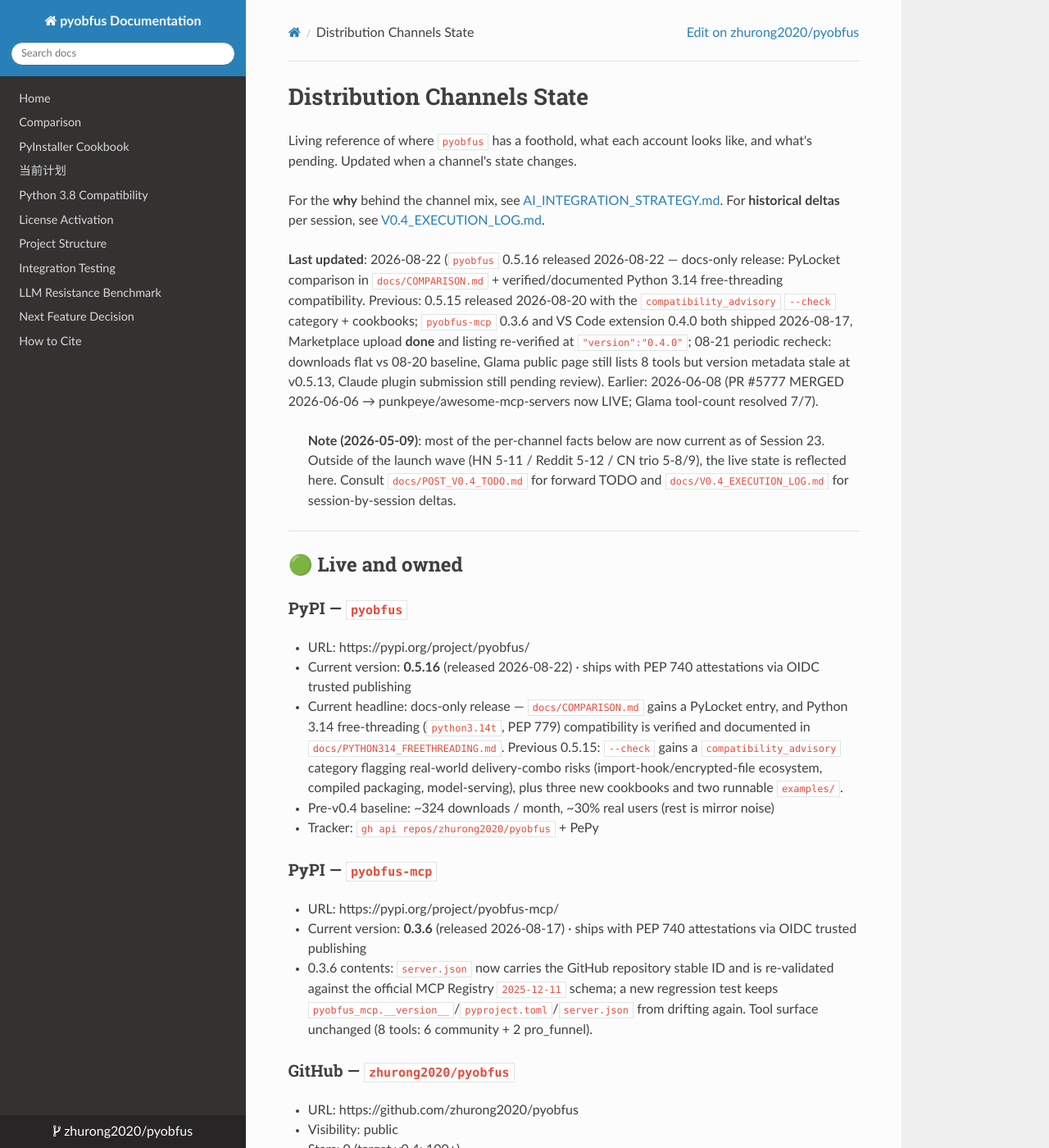
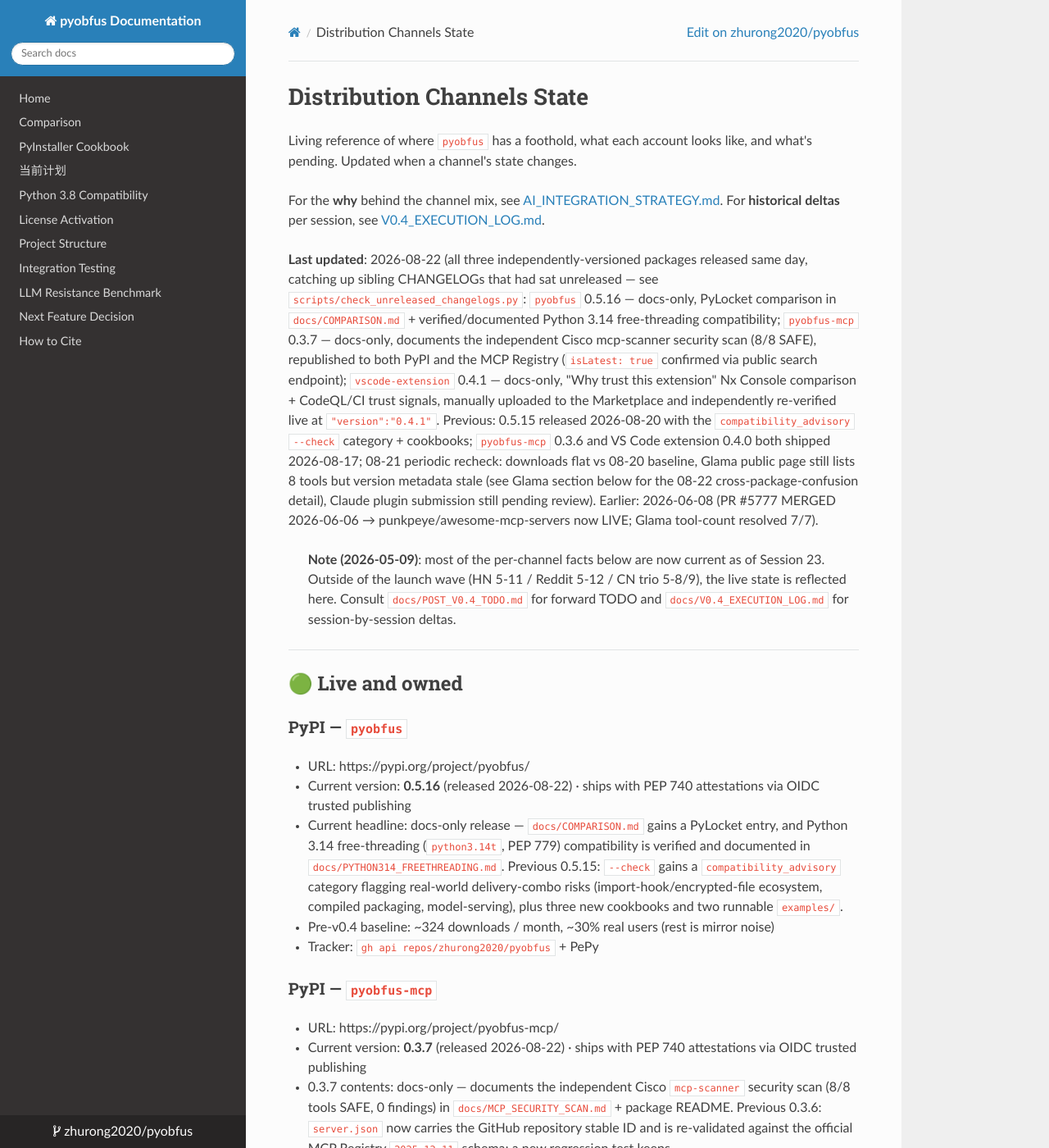
Before and after one commit to zhurong2020/pyobfus, an MkDocs documentation site: the page built from docs/DISTRIBUTION_CHANNELS.md, in a window 1280 px wide and 1400 px high. Shown: the whole window at 82% size. Built offline with MkDocs 1.6.1, drawn with Linux system fonts in a browser that asks for light colours; nearby versions of some CDN libraries; some of the changed text lies outside the part shown.

Commit message:
docs: sync DISTRIBUTION_CHANNELS.md for the 2026-08-22 three-package release batch
pyobfus-mcp 0.3.7 (PyPI + MCP Registry, isLatest confirmed) and
vscode-extension 0.4.1 (Marketplace, publicly re-verified at
"version":"0.4.1") both catch up on this doc alongside pyobfus 0.5.16.

Co-Authored-By: Claude Sonnet 5 <noreply@anthropic.com>

```diff
--- a/docs/DISTRIBUTION_CHANNELS.md
+++ b/docs/DISTRIBUTION_CHANNELS.md
@@ -5,7 +5,7 @@ Living reference of where `pyobfus` has a foothold, what each account looks like
 For the **why** behind the channel mix, see [AI_INTEGRATION_STRATEGY.md](AI_INTEGRATION_STRATEGY.md).
 For **historical deltas** per session, see [V0.4_EXECUTION_LOG.md](V0.4_EXECUTION_LOG.md).
 
-**Last updated**: 2026-08-22 (`pyobfus` 0.5.16 released 2026-08-22 — docs-only release: PyLocket comparison in `docs/COMPARISON.md` + verified/documented Python 3.14 free-threading compatibility. Previous: 0.5.15 released 2026-08-20 with the `compatibility_advisory` `--check` category + cookbooks; `pyobfus-mcp` 0.3.6 and VS Code extension 0.4.0 both shipped 2026-08-17, Marketplace upload **done** and listing re-verified at `"version":"0.4.0"`; 08-21 periodic recheck: downloads flat vs 08-20 baseline, Glama public page still lists 8 tools but version metadata stale at v0.5.13, Claude plugin submission still pending review). Earlier: 2026-06-08 (PR #5777 MERGED 2026-06-06 → punkpeye/awesome-mcp-servers now LIVE; Glama tool-count resolved 7/7).
+**Last updated**: 2026-08-22 (all three independently-versioned packages released same day, catching up sibling CHANGELOGs that had sat unreleased — see `scripts/check_unreleased_changelogs.py`: `pyobfus` 0.5.16 — docs-only, PyLocket comparison in `docs/COMPARISON.md` + verified/documented Python 3.14 free-threading compatibility; `pyobfus-mcp` 0.3.7 — docs-only, documents the independent Cisco mcp-scanner security scan (8/8 SAFE), republished to both PyPI and the MCP Registry (`isLatest: true` confirmed via public search endpoint); `vscode-extension` 0.4.1 — docs-only, "Why trust this extension" Nx Console comparison + CodeQL/CI trust signals, manually uploaded to the Marketplace and independently re-verified live at `"version":"0.4.1"`. Previous: 0.5.15 released 2026-08-20 with the `compatibility_advisory` `--check` category + cookbooks; `pyobfus-mcp` 0.3.6 and VS Code extension 0.4.0 both shipped 2026-08-17; 08-21 periodic recheck: downloads flat vs 08-20 baseline, Glama public page still lists 8 tools but version metadata stale (see Glama section below for the 08-22 cross-package-confusion detail), Claude plugin submission still pending review). Earlier: 2026-06-08 (PR #5777 MERGED 2026-06-06 → punkpeye/awesome-mcp-servers now LIVE; Glama tool-count resolved 7/7).
 
 > **Note (2026-05-09)**: most of the per-channel facts below are now current as of Session 23. Outside of the launch wave (HN 5-11 / Reddit 5-12 / CN trio 5-8/9), the live state is reflected here. Consult `docs/POST_V0.4_TODO.md` for forward TODO and `docs/V0.4_EXECUTION_LOG.md` for session-by-session deltas.
 
@@ -22,8 +22,8 @@ For **historical deltas** per session, see [V0.4_EXECUTION_LOG.md](V0.4_EXECUTIO
 
 ### PyPI — `pyobfus-mcp`
 - URL: https://pypi.org/project/pyobfus-mcp/
-- Current version: **0.3.6** (released 2026-08-17) · ships with PEP 740 attestations via OIDC trusted publishing
-- 0.3.6 contents: `server.json` now carries the GitHub repository stable ID and is re-validated against the official MCP Registry `2025-12-11` schema; a new regression test keeps `pyobfus_mcp.__version__`/`pyproject.toml`/`server.json` from drifting again. Tool surface unchanged (8 tools: 6 community + 2 pro_funnel).
+- Current version: **0.3.7** (released 2026-08-22) · ships with PEP 740 attestations via OIDC trusted publishing
+- 0.3.7 contents: docs-only — documents the independent Cisco `mcp-scanner` security scan (8/8 tools SAFE, 0 findings) in `docs/MCP_SECURITY_SCAN.md` + package README. Previous 0.3.6: `server.json` now carries the GitHub repository stable ID and is re-validated against the official MCP Registry `2025-12-11` schema; a new regression test keeps `pyobfus_mcp.__version__`/`pyproject.toml`/`server.json` from drifting again. Tool surface unchanged (8 tools: 6 community + 2 pro_funnel).
 
 ### GitHub — `zhurong2020/pyobfus`
 - URL: https://github.com/zhurong2020/pyobfus
@@ -75,8 +75,8 @@ Note: `@jess` is Jess Lee, dev.to co-founder — useful to keep; `@code42cate` (
 
 ### MCP Registry — `io.github.zhurong2020/pyobfus-mcp` 🟢 LIVE
 - URL: https://registry.modelcontextprotocol.io/v0/servers?search=pyobfus
-- Latest published: **0.3.6** (2026-08-17) · status: `active` · `isLatest` confirmed via `mcp-publisher publish` (GitHub device-code re-auth) and the public search endpoint.
-- 0.3.6 hardening: `pyobfus_mcp/server.json` validates against the official `2025-12-11` schema and includes GitHub repository stable ID `1093960892`; `fileSha256` remains omitted because the PyPI wheel/sdist multi-artifact model makes a single optional hash ambiguous.
+- Latest published: **0.3.7** (2026-08-22) · status: `active` · `isLatest` confirmed via `mcp-publisher publish` (GitHub device-code re-auth) and the public search endpoint.
+- 0.3.7 contents: docs-only, see PyPI section above. Previous 0.3.6 hardening: `pyobfus_mcp/server.json` validates against the official `2025-12-11` schema and includes GitHub repository stable ID `1093960892`; `fileSha256` remains omitted because the PyPI wheel/sdist multi-artifact model makes a single optional hash ambiguous.
 - Implications: Claude Desktop / Claude Code / Cursor / Windsurf / Zed users querying the registry for "pyobfus" or "python obfuscator" will discover this server without manual config file edits.
 
 ### Glama — `zhurong2020/pyobfus` 🟡 LISTED / API STALE
```
